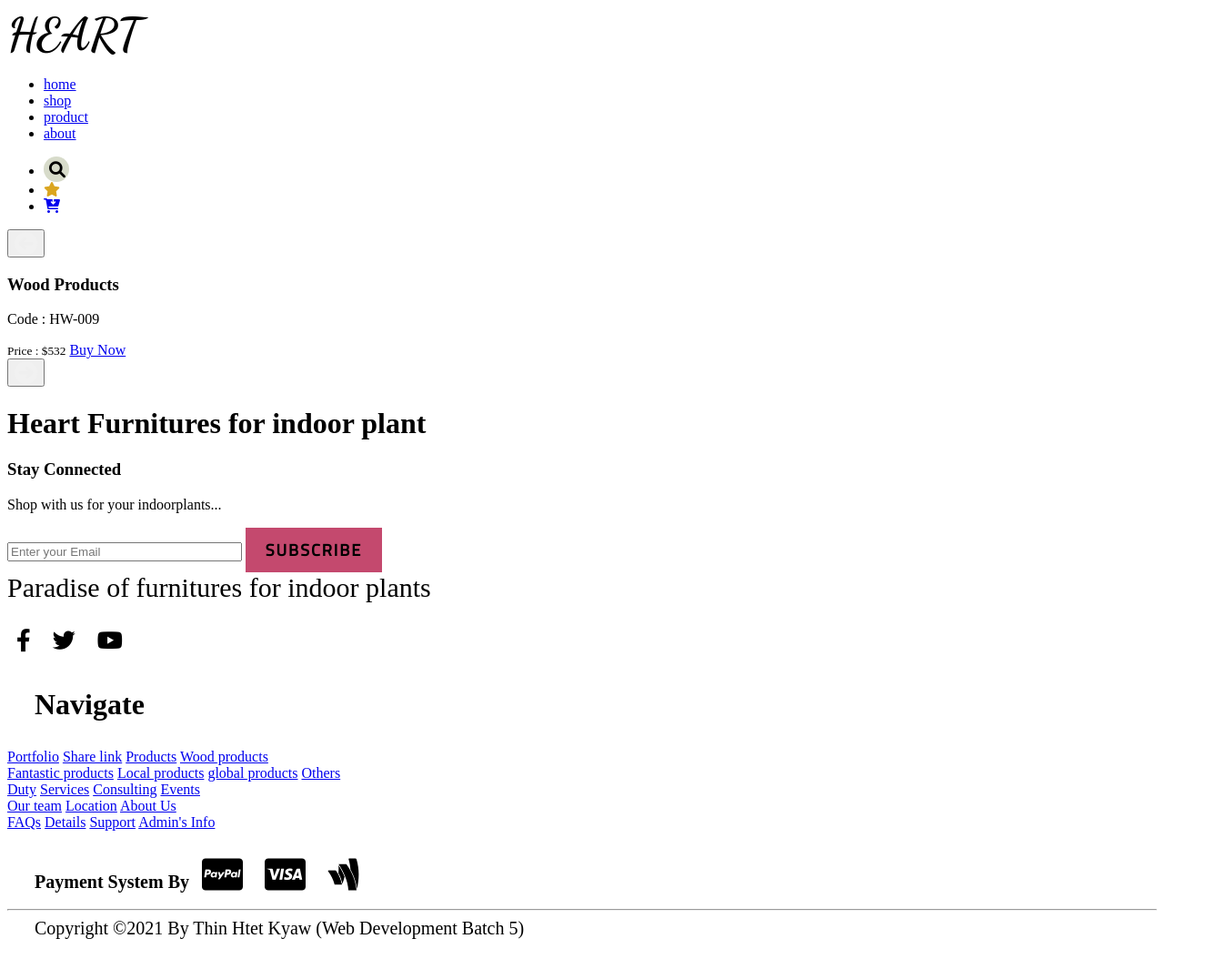
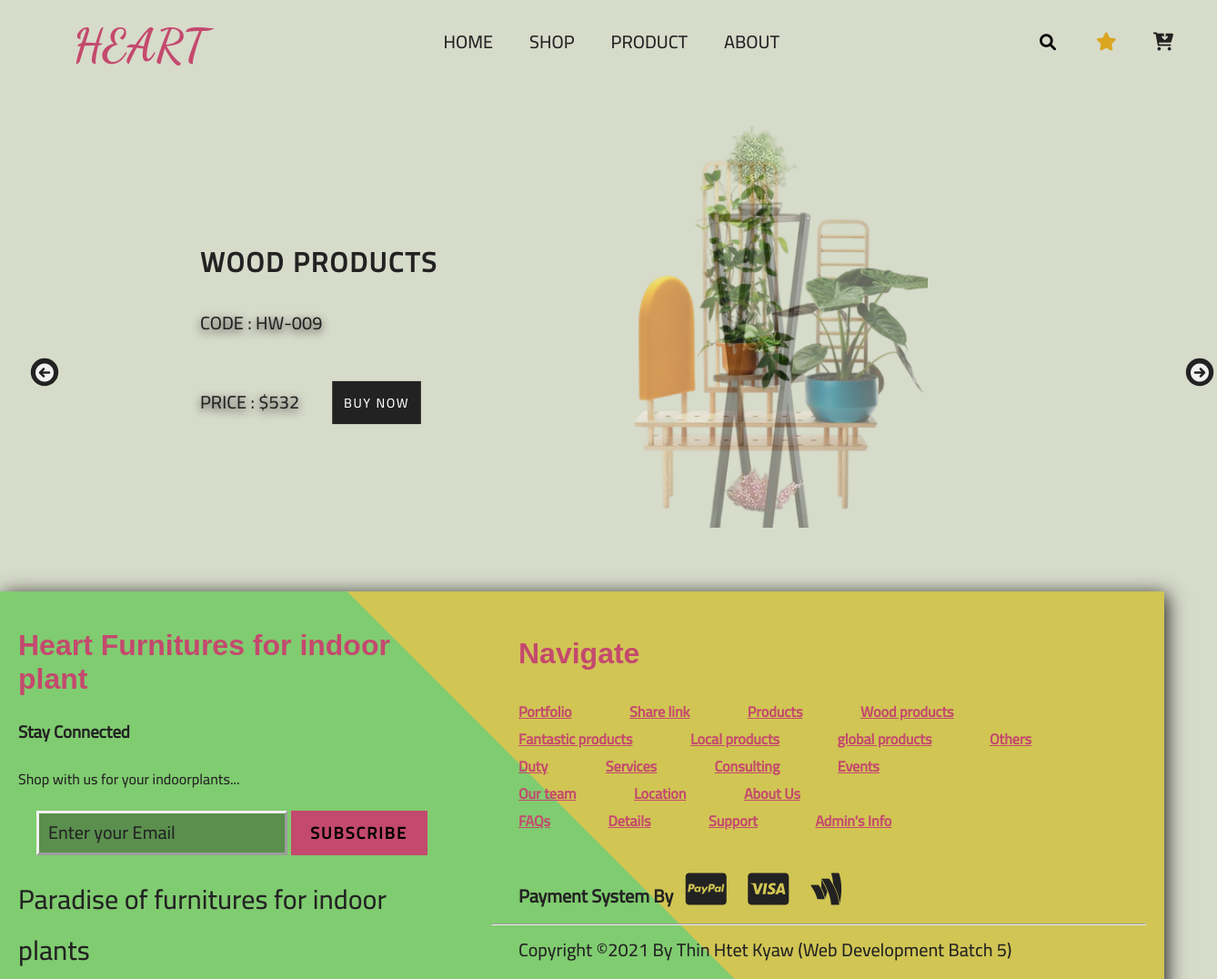
Before and after one commit to Thethter/heartfurnitures, a plain HTML site: page shop.html in a window 1280 px wide. Shown: the top 1076 px of the page at 91% size, 1338 px wide, since content can reach past the window. Before the commit the page ends 1040 px from the top, so only its background shows below. Drawn offline with Linux system fonts and the light colour scheme.

Commit message:
Update shop.html

```diff
--- a/shop.html
+++ b/shop.html
@@ -2,7 +2,7 @@
 <html>
 	<head>
 		<title>Heart furniture shop</title>
-		<link href="shop.css" rel= "stylesheet" type="text/css" media="screen and (max-width: 600px)">
+		<link href="shop.css" rel= "stylesheet" type="text/css">
 
 		<link rel="stylesheet" href="https://cdnjs.cloudflare.com/ajax/libs/font-awesome/6.0.0-beta2/css/all.min.css" integrity="sha512-YWzhKL2whUzgiheMoBFwW8CKV4qpHQAEuvilg9FAn5VJUDwKZZxkJNuGM4XkWuk94WCrrwslk8yWNGmY1EduTA==" crossorigin="anonymous" referrerpolicy="no-referrer" />
 
```
